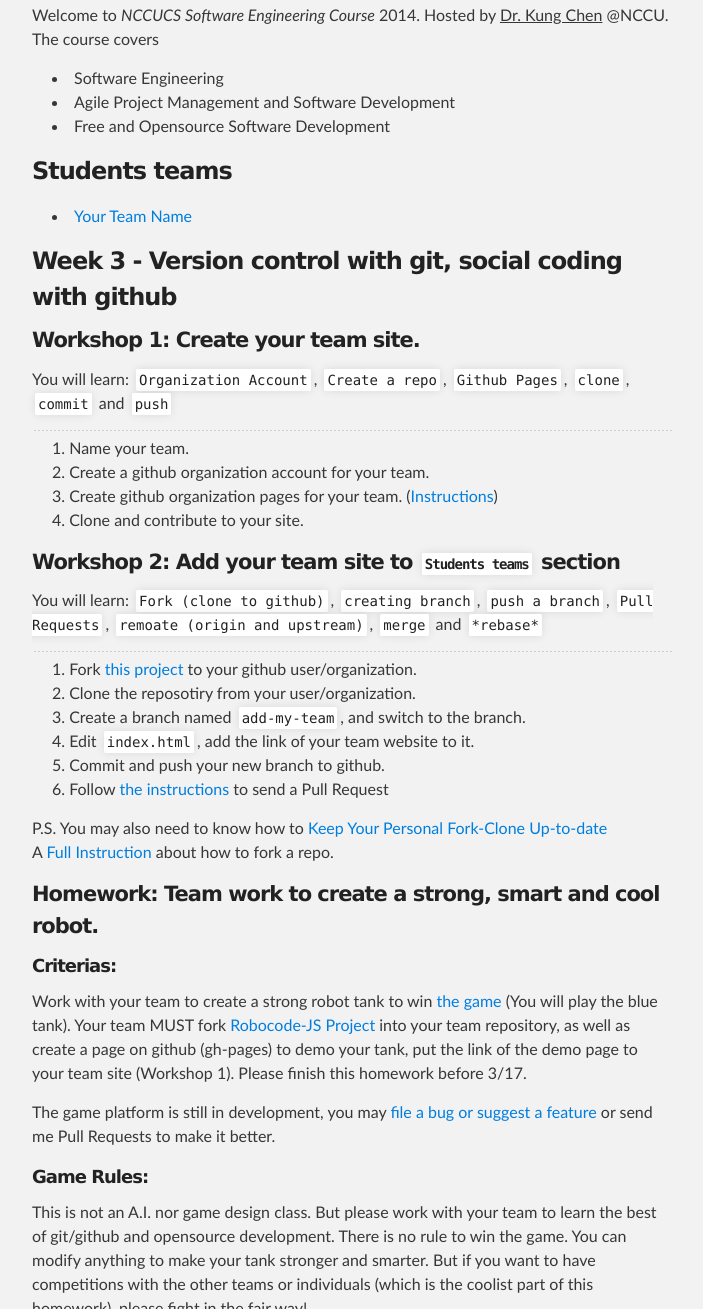
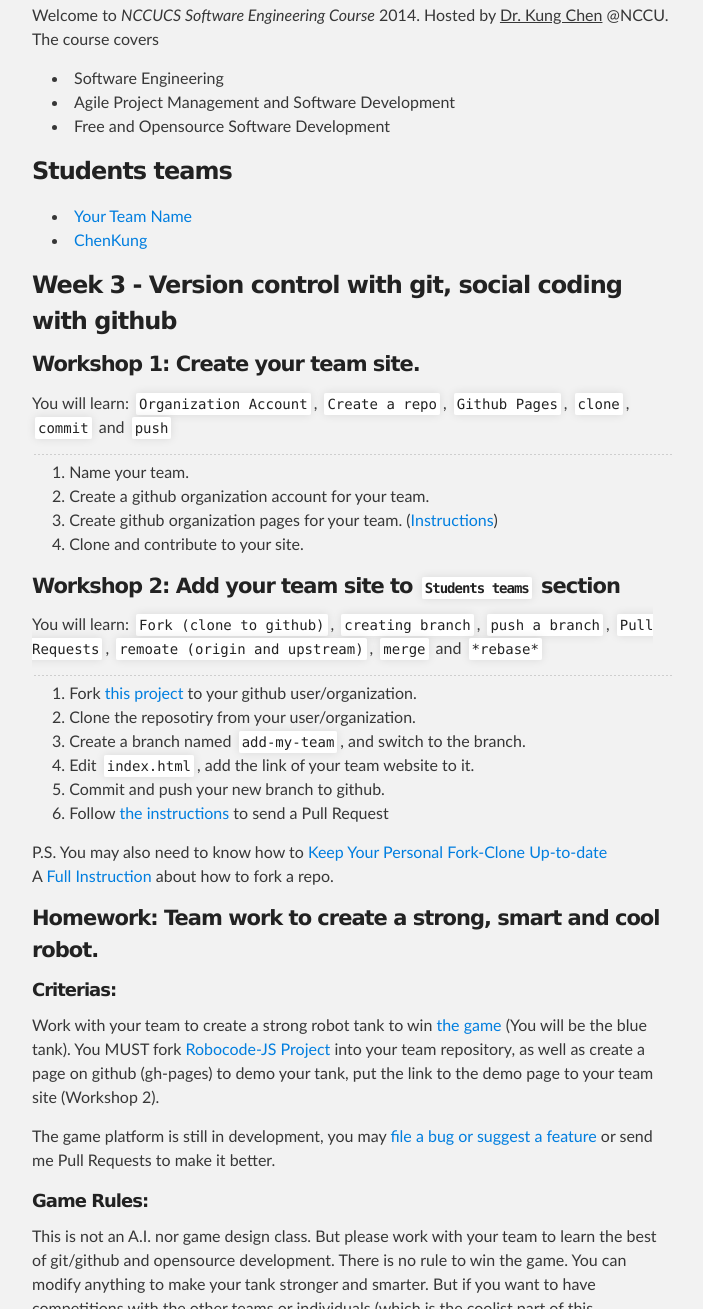
Before and after one commit to NCCUCS-SE/NCCUCS-SE.github.io, a plain HTML site: page index.html in a window 1280 px wide. Shown: the part 352-1661 px from the top of the page, without its empty margins (288-991 px from the left). Drawn offline with Linux system fonts and the light colour scheme.

Commit message:
This is nccucs2014's first commit!

```diff
--- a/index.html
+++ b/index.html
@@ -41,6 +41,7 @@
         <p>
              <ul>
                  <li><a href="http://link-to-your-team-website/" target="_blank">Your Team Name</a></li>
+                 <li><a href="http://nccucs2014.github.io/" target="_blank">ChenKung</a></li>
              </ul>
         </p>
 
@@ -74,7 +75,7 @@
         <h4>Homework: Team work to create a strong, smart and cool robot.</h4>
         <h5>Criterias:</h5>
         <p>
-            Work with your team to create a strong robot tank to win <a href="http://nccucs-se.github.io/robocode-js/" target="_blank">the game</a> (You will play the blue tank). Your team MUST fork <a href="https://github.com/NCCUCS-SE/robocode-js">Robocode-JS Project</a> into your team repository, as well as create a page on github (gh-pages) to demo your tank, put the link of the demo page to your team site (Workshop 1). Please finish this homework before 3/17.
+            Work with your team to create a strong robot tank to win <a href="http://youchenlee.github.io/robocode-js/" target="_blank">the game</a> (You will be the blue tank). You MUST fork <a href="https://github.com/NCCUCS-SE/robocode-js">Robocode-JS Project</a> into your team repository, as well as create a page on github (gh-pages) to demo your tank, put the link to the demo page to your team site (Workshop 2).
         </p>
         <p>
             The game platform is still in development, you may <a href="https://github.com/youchenlee/robocode-js/issues">file a bug or suggest a feature</a> or send me Pull Requests to make it better.
```
